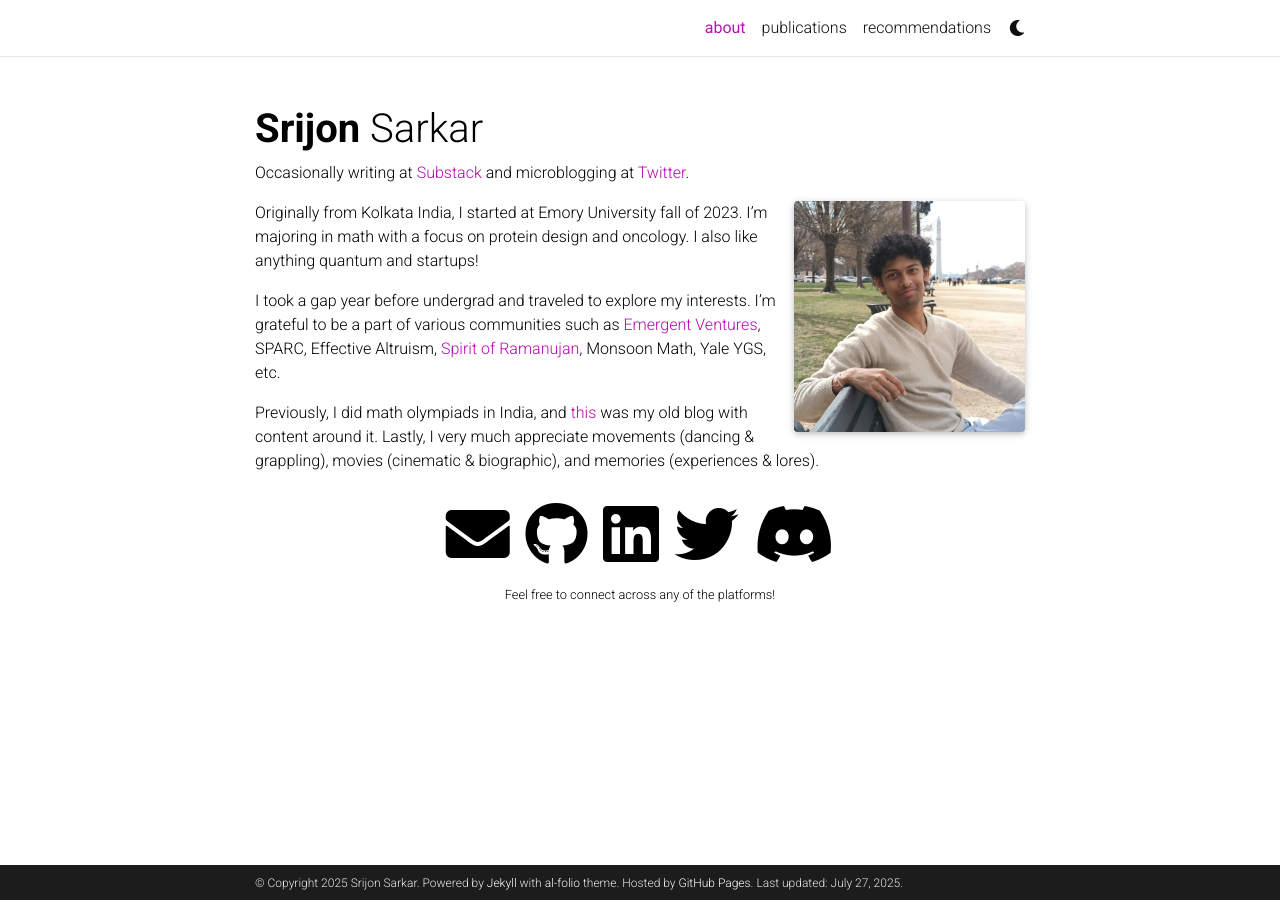
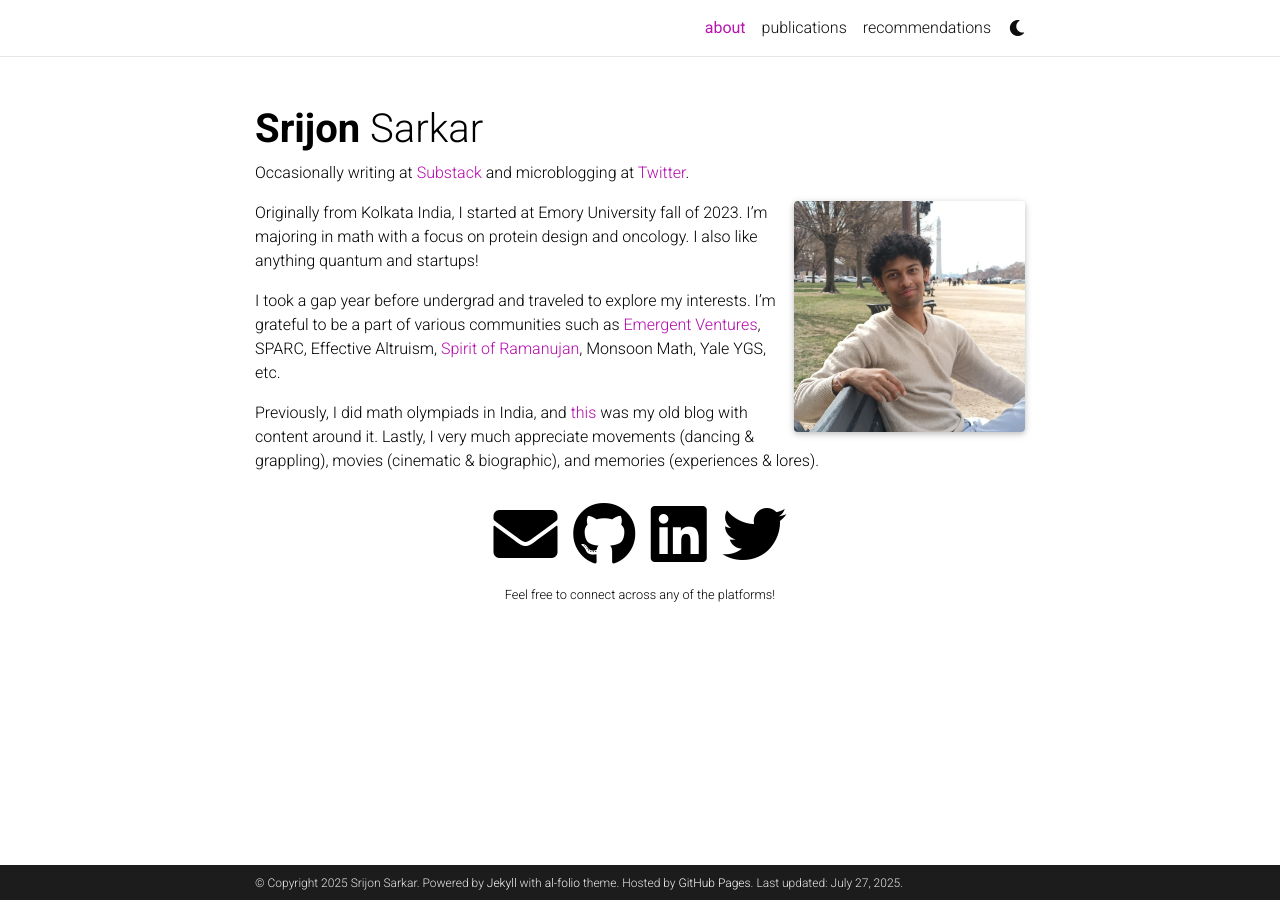
Before and after one commit to sarkarsrijon/sarkarsrijon.github.io, a Jekyll site: the page built from _pages/about.md, in a window 1280 px wide. Built offline with Jekyll 4.4.1, drawn with Linux system fonts in a browser that asks for light colours; full-size pictures stand in for the smaller copies a plugin makes; comment, search, counter and statistics services are not loaded; a style sheet for code colours, icons or effects is not loaded.

```diff
--- a/_config.yml
+++ b/_config.yml
@@ -101,7 +101,7 @@ unsplash_id: # your unsplash id
 instagram_id: #nah
 facebook_id: # your facebook id
 youtube_id: # your youtube channel id (youtube.com/@<youtube_id>)
-discord_id: 743453245967433729 # your discord id (18-digit unique numerical identifier)
+discord_id: # 743453245967433729 # your discord id (18-digit unique numerical identifier)
 
 contact_note: >
   Feel free to connect across any of the platforms!
```
